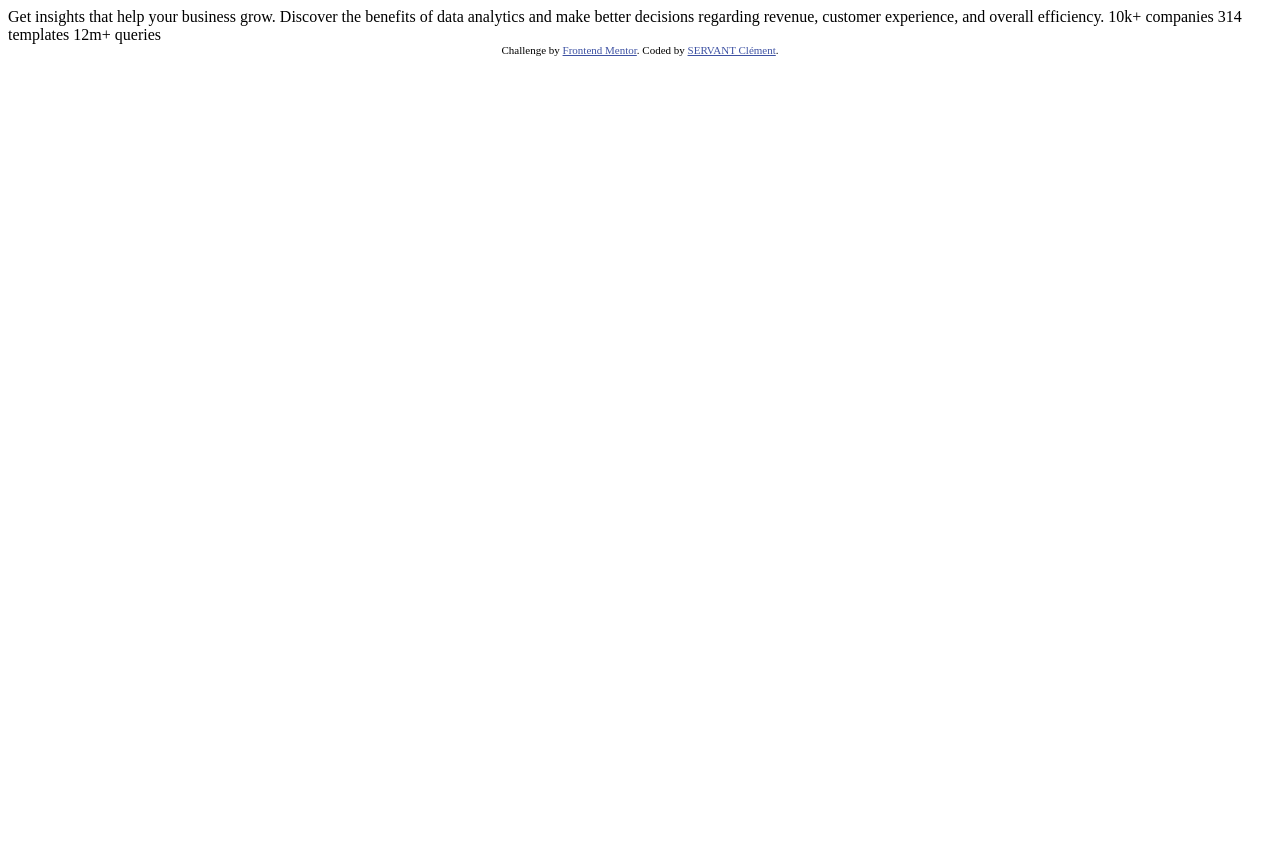
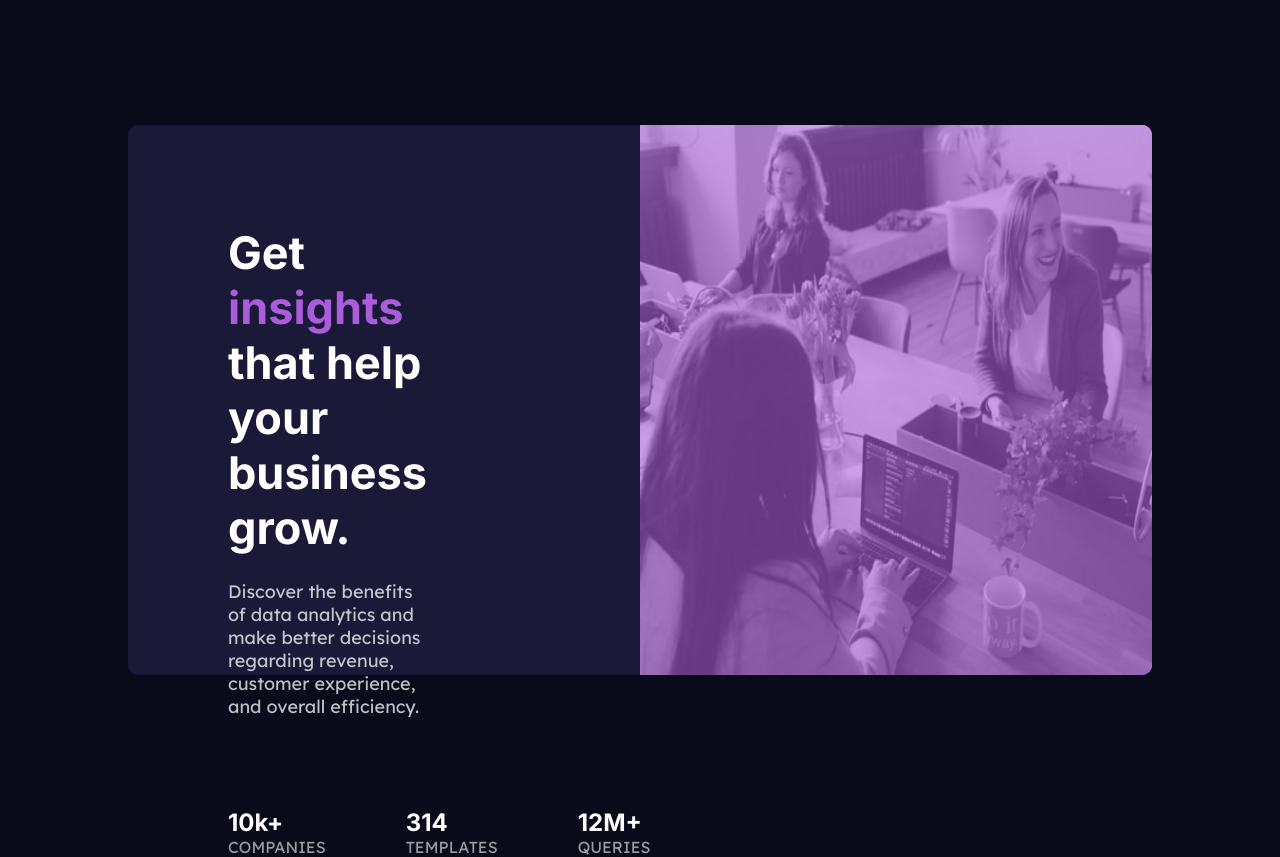
Before and after one commit to ClementServant/Stats-preview-challenge, a plain HTML site: page index.html in a window 1280 px wide. Before the commit the page ends 800 px from the top, so only its background shows below. Drawn offline with Linux system fonts and the light colour scheme.

Commit message:
Réalisation de toute la partie desktop HTML et CSS

```diff
--- a/index.html
+++ b/index.html
@@ -12,24 +12,36 @@
     <link href="https://fonts.googleapis.com/css2?family=Lexend+Deca&display=swap" rel="stylesheet">
     <link rel="icon" type="image/png" sizes="32x32" href="./images/favicon-32x32.png">
     <link rel="stylesheet" href="style.css">
-
-
-
   </head>
   <body>
-
-  Get insights that help your business grow.
-
-  Discover the benefits of data analytics and make better decisions regarding revenue, customer
-  experience, and overall efficiency.
-
-  10k+ companies
-  314 templates
-  12m+ queries
-
-  <div class="attribution">
-    Challenge by <a href="https://www.frontendmentor.io?ref=challenge" target="_blank" rel="noopener">Frontend Mentor</a>.
-    Coded by <a href="#">SERVANT Clément</a>.
+    <main>
+      <section>
+        <article class="card">
+          <div class="container-infos">
+            <h1 class="title">Get <span>insights</span> that help your business grow.</h1>
+            <p class="text">Discover the benefits of data analytics and make better decisions regarding revenue, customer
+              experience, and overall efficiency.</p>
+              <div class="stat">
+                <div>
+                  <h2 class="title-stat">10k+</h2>
+                  <p class="text-stat">companies</p>
                 </div>
+                <div>
+                  <h2 class="title-stat">314</h2>
+                  <p class="text-stat">templates</p>
+                </div>
+                <div>
+                  <h2 class="title-stat">12M+</h2>
+                  <p class="text-stat">queries</p>
+                </div>
+              </div>
+          </div>
+          <div class="container-image">
+            <img  class="image-desktop" src="images/image-header-desktop.jpg" alt="Photos de trois femmes travaillant dans une salle sur des ordinateurs">
+            <div class="overlay-image"></div>
+          </div>
+        </article>
+      </section>
+    </main>
   </body>
 </html>
--- a/style.css
+++ b/style.css
@@ -1,6 +1,3 @@
-.attribution { font-size: 11px; text-align: center; }
-.attribution a { color: hsl(228, 45%, 44%); }
-
 :root {
     /** Primary color **/
     --main-background: hsl(233, 47%, 7%);
@@ -11,3 +8,97 @@
     --main-paragraph: hsla(0, 0%, 100%, 0.75);
     --stat-headings: hsla(0, 0%, 100%, 0.6);
 }
+
+body{
+    display: flex;
+    min-height: 100vh;
+    margin: 0 auto;
+    width: 100%;
+    max-width: 1440px;
+    background: var(--main-background);
+}
+/*** Card container ***/
+.card {
+    position: absolute;
+    top: 0;
+    bottom: 0;
+    left: 0;
+    right: 0;
+    margin: auto;
+    width: 80%;
+    height: 550px;
+    background: var(--card-background);
+    border-radius: 10px;
+    display: flex;
+}
+.container-infos{
+    display: flex;
+    justify-content: flex-start;
+    flex-direction: column;
+    width: 50%;
+    box-sizing: border-box;
+    padding: 100px 150px 100px 100px;
+}
+
+.title {
+    font-family: "Inter", sans-serif;
+    font-size: 45px;
+    font-weight: 700;
+    color: var(--main-heading-stats);
+    margin: 0;
+}
+span  {
+    color: var(--accent);
+}
+.text  {
+    font-family: "Lexend Deca", sans-serif;
+    font-size: 18px;
+    font-weight: 400;
+    color: var(--main-paragraph);
+    margin: 0;
+    margin-top: 25px;
+    padding-right: 55px;
+}
+/*** Container Stats ***/
+.stat {
+    display: flex;
+    align-items: flex-start;
+    flex-direction: row;
+    gap: 80px;
+    margin-top: 90px;
+}
+.title-stat {
+    font-family: "Inter", sans-serif;
+    font-weight: 700;
+    color: var(--main-heading-stats);
+    margin: 0;
+}
+.text-stat {
+    font-family: "Lexend Deca", sans-serif;
+    color: var(--stat-headings);
+    text-transform: uppercase;
+    margin: 0;
+}
+/** Container image **/
+.container-image {
+    position: relative;
+    width: 50%;
+
+}
+.image-desktop {
+    width: 100%;
+    height: 100%;
+    border-radius: 0 10px 10px 0;
+    background-color: var(--accent);
+}
+/*** Overlay sur l'image ***/
+.overlay-image {
+    position: absolute;
+    top: 0;
+    left: 0;
+    width: 100%;
+    height: 100%;
+    border-radius: 0 10px 10px 0;
+    background-color: var(--accent);
+    opacity: 0.6;
+}
```
Also changed, not shown: 1 other file. Lines whose indentation alone changed are shown as unchanged.
